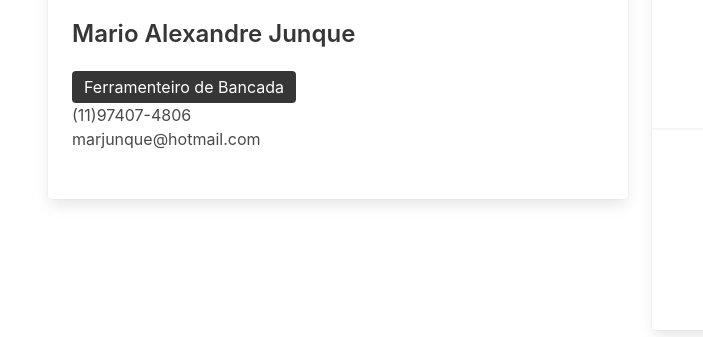
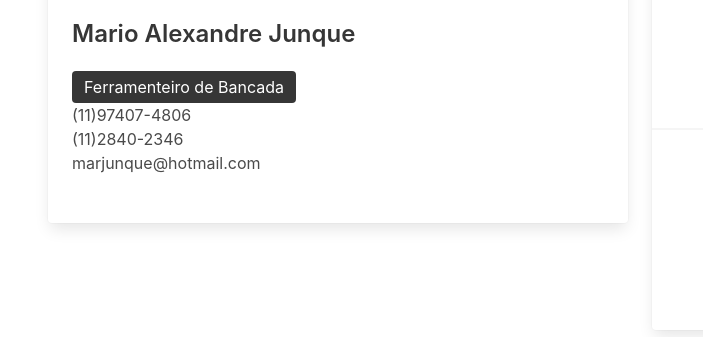
Before and after one commit to MarioAlexandreJunque/portifolio, a plain HTML site: page index.html in a window 1280 px wide. Shown: the part 452-789 px from the top of the page, 0-703 px from the left. Drawn offline with nearby package versions, Linux system fonts and the light colour scheme.

Commit message:
adicionado tel. fixo nao pagina index

```diff
--- a/index.html
+++ b/index.html
@@ -60,6 +60,7 @@
                   <p class="title is-4">Mario Alexandre Junque</p>
                   <span class="tag is-dark is-medium">Ferramenteiro de Bancada</span>
                   <p class="">(11)97407-4806</p>
+                  <p class="">(11)2840-2346</p>
                   <p class="">marjunque@hotmail.com</p>
                 </div>
               </div>
```
